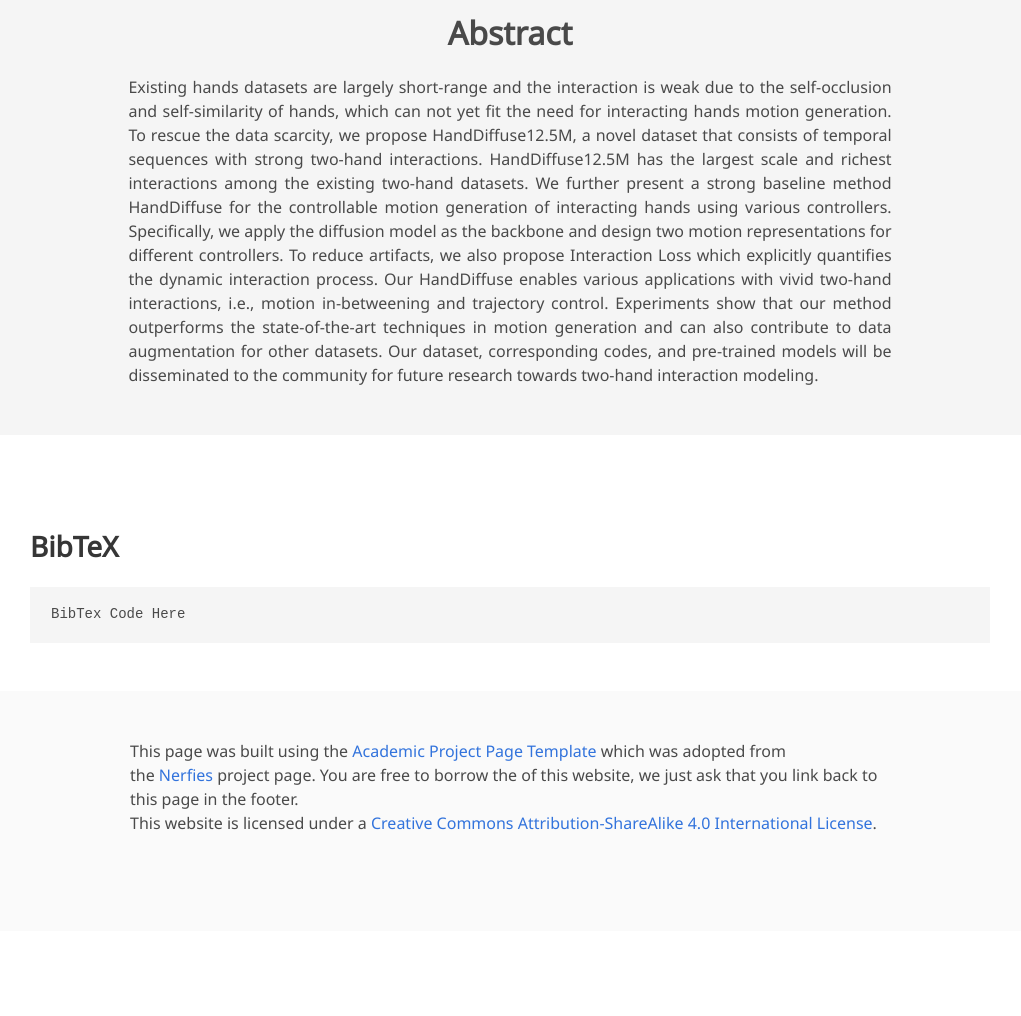
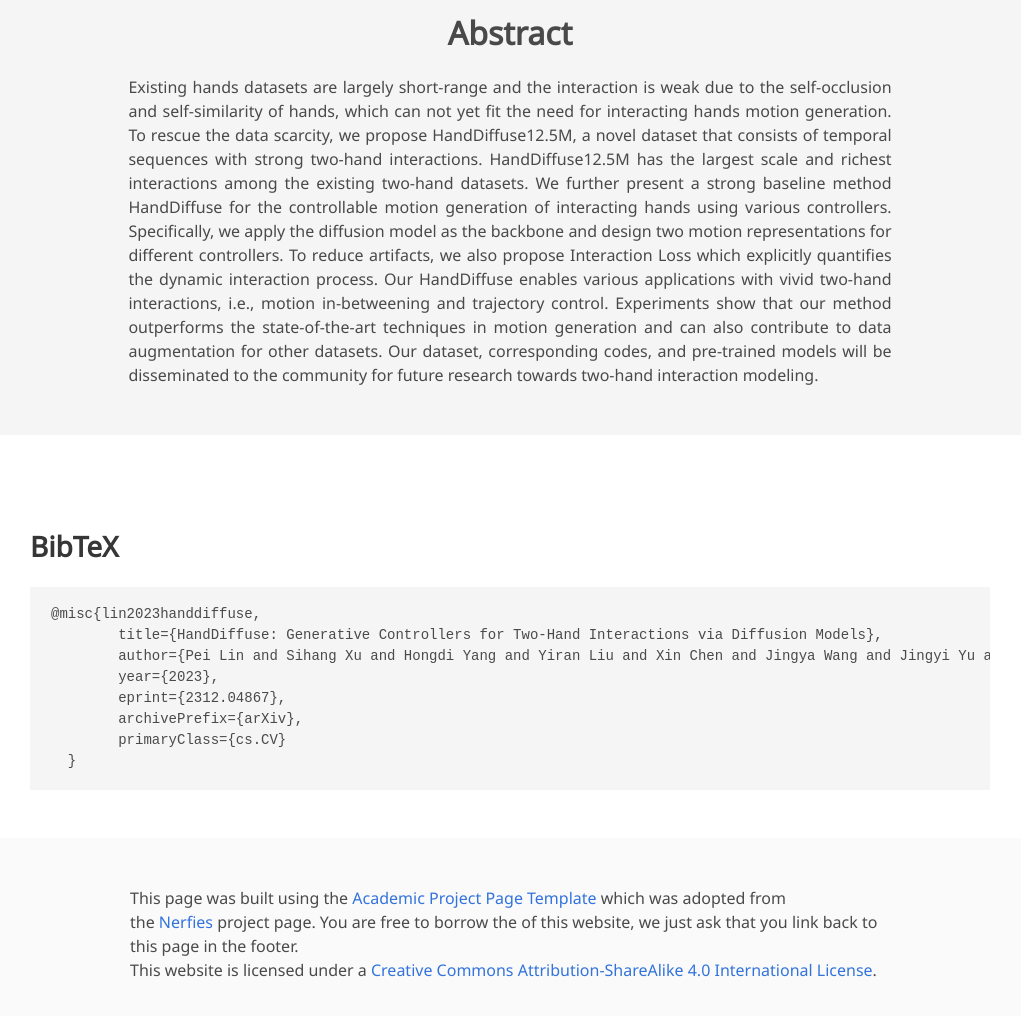
Before and after one commit to HandDiffuse/HandDiffuse.github.io, a plain HTML site: page index.html in a window 1280 px wide. Shown: the part 812-1828 px from the top of the page, without its empty margins (130-1151 px from the left). Before the commit the page ends 1743 px from the top, so only its background shows below. Drawn offline with nearby package versions, Linux system fonts and the light colour scheme; a script that the page names is missing; some icons are missing; a web font is replaced by a local one.

Commit message:
paper and bibtex

```diff
--- a/index.html
+++ b/index.html
@@ -83,7 +83,7 @@
                     <div class="publication-links">
                          <!-- Arxiv PDF link -->
                       <span class="link-block">
-                        <a href="https://arxiv.org/pdf/<ARXIV PAPER ID>.pdf" target="_blank"
+                        <a href="https://arxiv.org/abs/2312.04867" target="_blank"
                         class="external-link button is-normal is-rounded is-dark">
                         <span class="icon">
                           <i class="fas fa-file-pdf"></i>
@@ -261,7 +261,14 @@
   <section class="section" id="BibTeX">
     <div class="container is-max-desktop content">
       <h2 class="title">BibTeX</h2>
-      <pre><code>BibTex Code Here</code></pre>
+      <pre><code>@misc{lin2023handdiffuse,
+        title={HandDiffuse: Generative Controllers for Two-Hand Interactions via Diffusion Models},
+        author={Pei Lin and Sihang Xu and Hongdi Yang and Yiran Liu and Xin Chen and Jingya Wang and Jingyi Yu and Lan Xu},
+        year={2023},
+        eprint={2312.04867},
+        archivePrefix={arXiv},
+        primaryClass={cs.CV}
+  }</code></pre>
     </div>
 </section>
 <!--End BibTex citation -->
```
